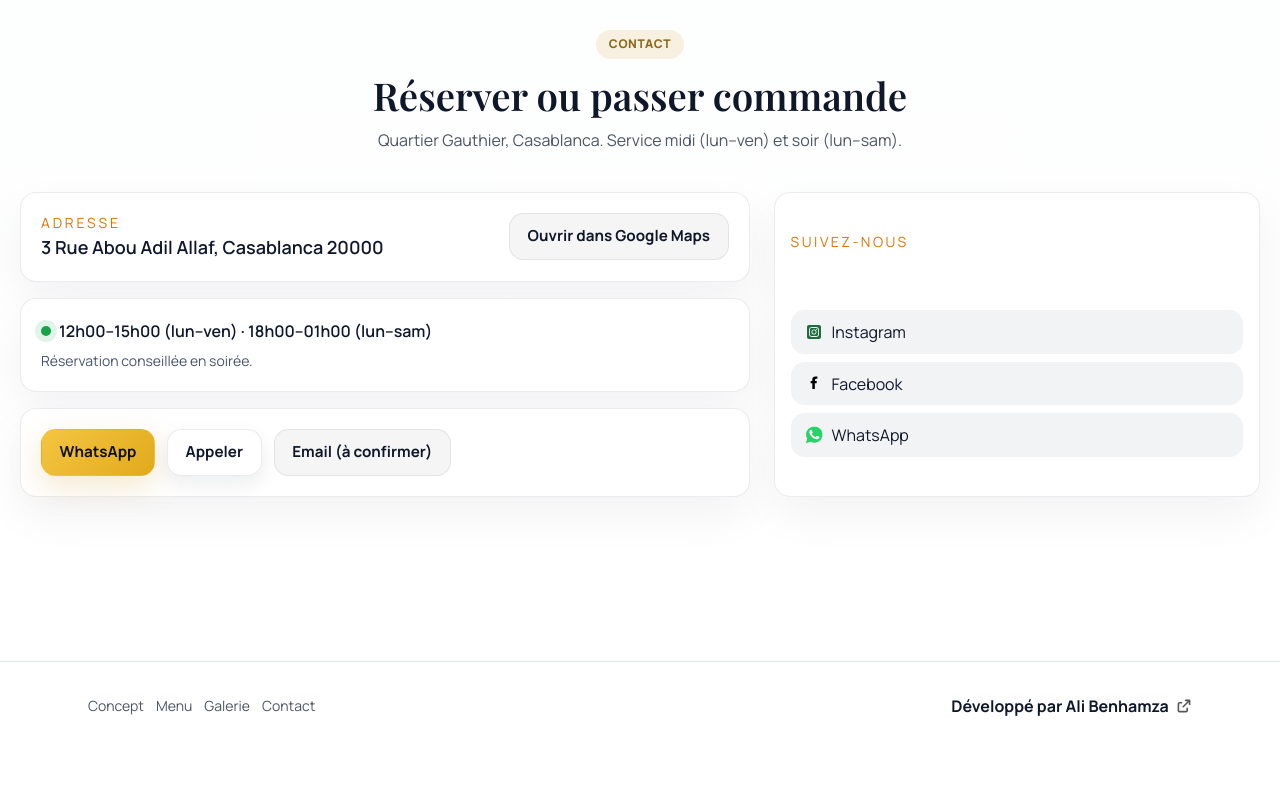
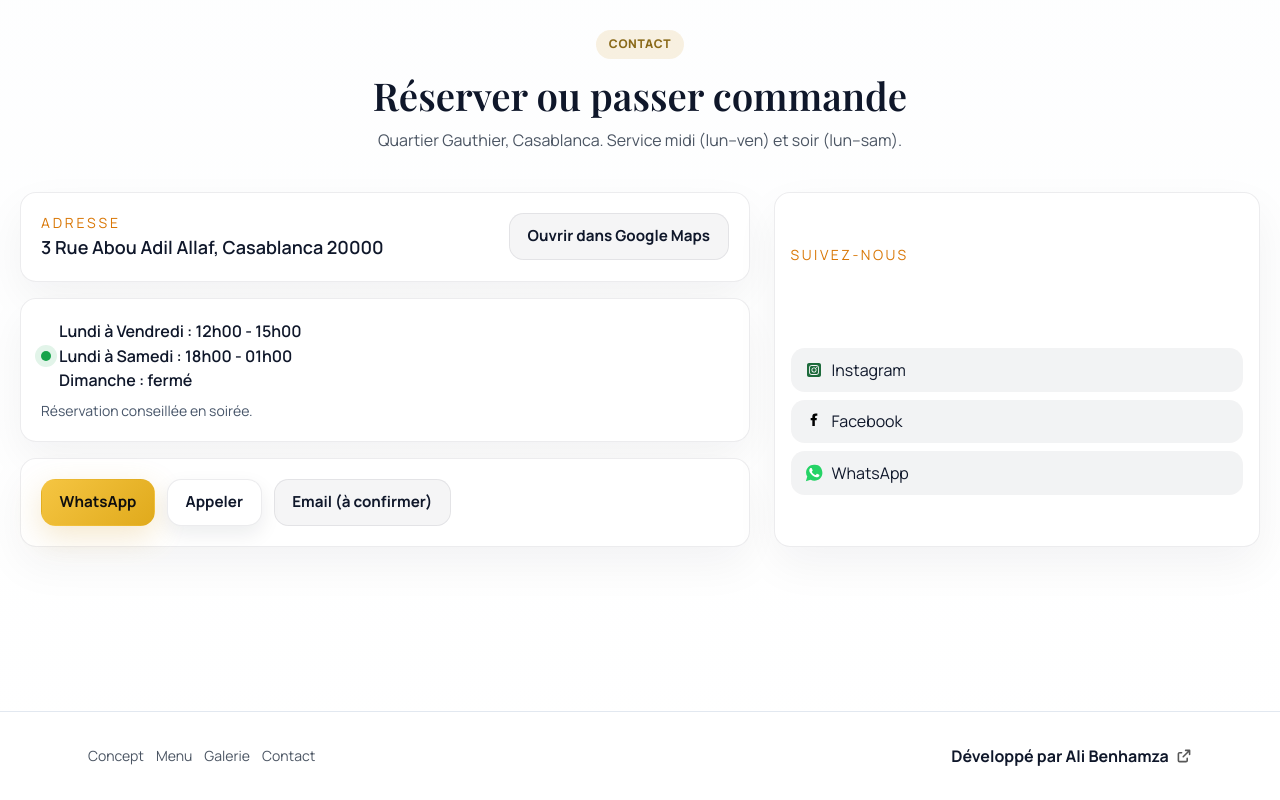
Before and after one commit to alibenhamza331-eng/la-cantine-de-gauthier, a plain HTML site: page index.html in a window 1280 px wide. Shown: the part 4905-5705 px from the top of the page. Before the commit the page ends 5655 px from the top, so only its background shows below. Drawn offline with nearby package versions, Linux system fonts and the light colour scheme.

Commit message:
new update

```diff
--- a/assets/style.css
+++ b/assets/style.css
@@ -35,9 +35,42 @@ body {
   line-height: 1.6;
 }
 
+body::before {
+  content: '';
+  position: fixed;
+  inset: 0;
+  pointer-events: none;
+  z-index: 0;
+  background-image:
+    radial-gradient(circle, rgba(245, 197, 66, 0.28) 1.2px, transparent 1.9px),
+    radial-gradient(circle, rgba(15, 23, 42, 0.14) 1px, transparent 1.7px),
+    radial-gradient(circle, rgba(245, 197, 66, 0.18) 0.9px, transparent 1.5px);
+  background-size: 130px 130px, 170px 170px, 210px 210px;
+  background-position: 0 0, 24px 44px, 60px 10px;
+  opacity: 0.2;
+  animation: float-particles 28s linear infinite alternate;
+}
+
+@keyframes float-particles {
+  from {
+    transform: translate3d(0, 0, 0);
+  }
+  to {
+    transform: translate3d(-18px, -10px, 0);
+  }
+}
+
+@media (prefers-reduced-motion: reduce) {
+  body::before {
+    animation: none;
+  }
+}
+
 .site-wrapper {
   width: 100%;
   overflow-x: clip;
+  position: relative;
+  z-index: 1;
 }
 
 img,
@@ -222,6 +255,11 @@ main {
   transform: translateX(0);
 }
 
+html.is-switching-lang .mobile-drawer,
+html.is-switching-lang .mobile-overlay {
+  transition: none !important;
+}
+
 html[data-lang="ar"] .mobile-drawer {
   left: auto;
   right: 0;
@@ -312,11 +350,17 @@ html[data-lang="ar"] .mobile-drawer.is-open {
 .section-subtitle,
 .menu-item p,
 .contact-card p,
+.hours-text,
 .btn-primary,
 .btn-secondary,
 .btn-ghost,
 .quick-link {
   overflow-wrap: anywhere;
+}
+
+.hours-text {
+  line-height: 1.55;
+  white-space: pre-line;
 }
 
 .point-card,
--- a/index.html
+++ b/index.html
@@ -350,7 +350,9 @@
               <div class="space-y-2">
                 <div class="flex items-center gap-2">
                   <span class="dot"></span>
-                  <p class="font-semibold text-ink" data-i18n="contact.hours">12h00–15h00 (lun–ven) · 18h00–01h00 (lun–sam)</p>
+                  <p class="hours-text font-semibold text-ink" data-i18n="contact.hours">Lundi à Vendredi : 12h00 - 15h00
+Lundi à Samedi : 18h00 - 01h00
+Dimanche : fermé</p>
                 </div>
                 <p class="text-sm text-slate-600" data-i18n="contact.book">Réservation conseillée en soirée.</p>
               </div>
--- a/scripts/scripts.js
+++ b/scripts/scripts.js
@@ -68,7 +68,7 @@
         lead: 'Quartier Gauthier, Casablanca. Service midi (lun–ven) et soir (lun–sam).',
         address: { label: 'Adresse', value: '3 Rue Abou Adil Allaf, Casablanca 20000' },
         map: 'Ouvrir dans Google Maps',
-        hours: '12h00–15h00 (lun–ven) · 18h00–01h00 (lun–sam)',
+        hours: 'Lundi à Vendredi : 12h00 - 15h00\nLundi à Samedi : 18h00 - 01h00\nDimanche : fermé',
         book: 'Réservation conseillée en soirée.',
         whatsapp: 'WhatsApp',
         call: 'Appeler',
@@ -145,7 +145,7 @@
         lead: 'Gauthier district, Casablanca. Lunch (Mon–Fri) and dinner (Mon–Sat).',
         address: { label: 'Address', value: '3 Rue Abou Adil Allaf, Casablanca 20000' },
         map: 'Open in Google Maps',
-        hours: '12:00–15:00 (Mon–Fri) · 18:00–01:00 (Mon–Sat)',
+        hours: 'Monday to Friday: 12:00 - 15:00\nMonday to Saturday: 18:00 - 01:00\nSunday: closed',
         book: 'Booking recommended for dinner.',
         whatsapp: 'WhatsApp',
         call: 'Call',
@@ -222,7 +222,7 @@
         lead: 'حي غوتييه، الدار البيضاء. غداء (الإثنين–الجمعة) وعشاء (الإثنين–السبت).',
         address: { label: 'العنوان', value: '3 زنقة أبو عادل العلف، الدار البيضاء 20000' },
         map: 'افتح في خرائط جوجل',
-        hours: '12:00–15:00 (الإثنين–الجمعة) · 18:00–01:00 (الإثنين–السبت)',
+        hours: 'الإثنين إلى الجمعة: 12:00 - 15:00\nالإثنين إلى السبت: 18:00 - 01:00\nالأحد: مغلق',
         book: 'يُنصح بالحجز مساءً.',
         whatsapp: 'واتساب',
         call: 'اتصال',
@@ -394,8 +394,37 @@
   const heroSelector = '.hero-card img';
   let currentLang = 'fr';
 
+  function lockDrawerTransitionDuringLangSwitch() {
+    const root = document.documentElement;
+    root.classList.add('is-switching-lang');
+    return () => {
+      requestAnimationFrame(() => {
+        requestAnimationFrame(() => {
+          root.classList.remove('is-switching-lang');
+        });
+      });
+    };
+  }
+
+  function forceCloseMobileMenu() {
+    const toggle = qs('#mobile-toggle');
+    const drawer = qs('#mobile-drawer');
+    const overlay = qs('#mobile-overlay');
+    drawer?.classList.remove('is-open');
+    overlay?.classList.remove('is-open');
+    document.body.classList.remove('overflow-hidden');
+    document.body.classList.remove('menu-open');
+    toggle?.setAttribute('aria-expanded', 'false');
+    toggle?.setAttribute('aria-label', 'Ouvrir le menu');
+    drawer?.setAttribute('aria-hidden', 'true');
+    overlay?.setAttribute('aria-hidden', 'true');
+  }
+
   function setLanguage(lang) {
     if (!i18n[lang]) lang = 'fr';
+    const releaseDrawerLock = lockDrawerTransitionDuringLangSwitch();
+    forceCloseMobileMenu();
+    try {
       currentLang = lang;
       document.documentElement.lang = lang;
       document.documentElement.dir = 'ltr';
@@ -404,6 +433,9 @@
       applyTranslations();
       renderMenu();
       updateMeta();
+    } finally {
+      releaseDrawerLock();
+    }
   }
 
   function applyTranslations() {
```
Lines whose indentation alone changed are shown as unchanged.
